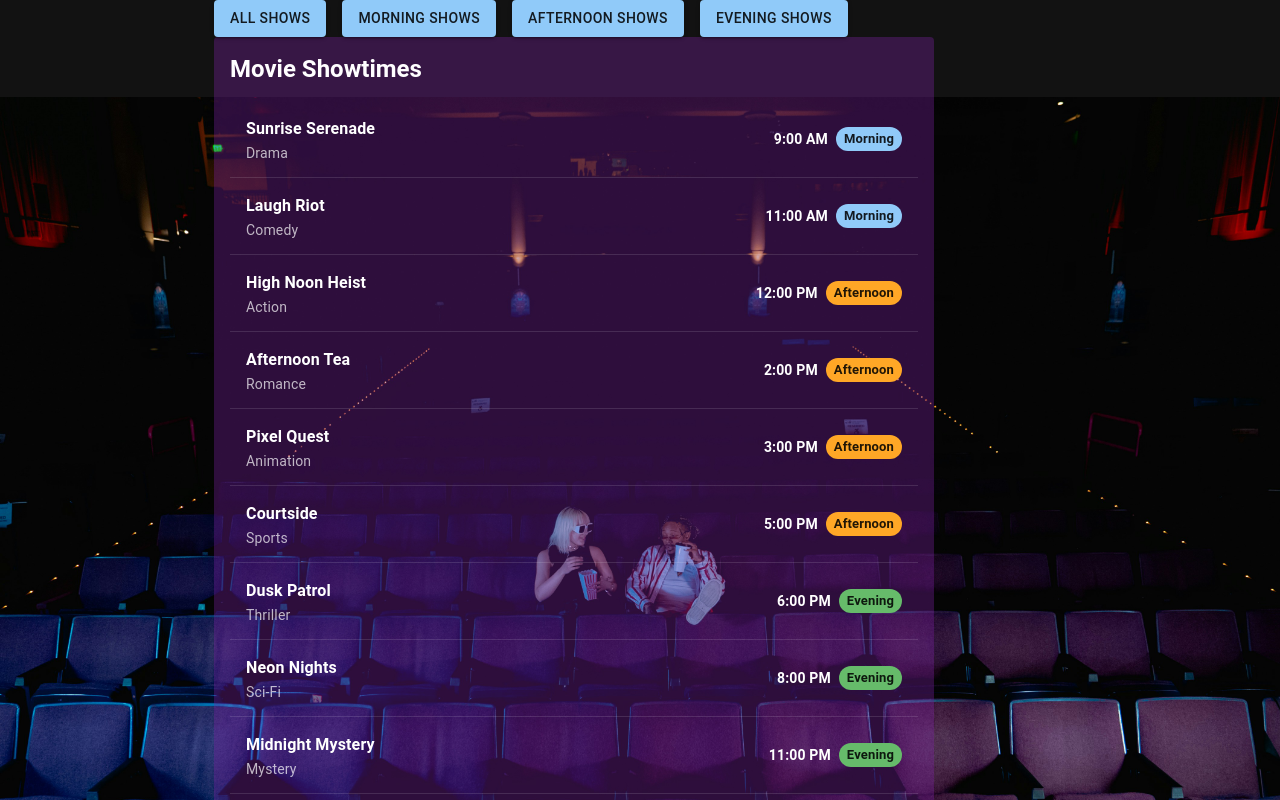
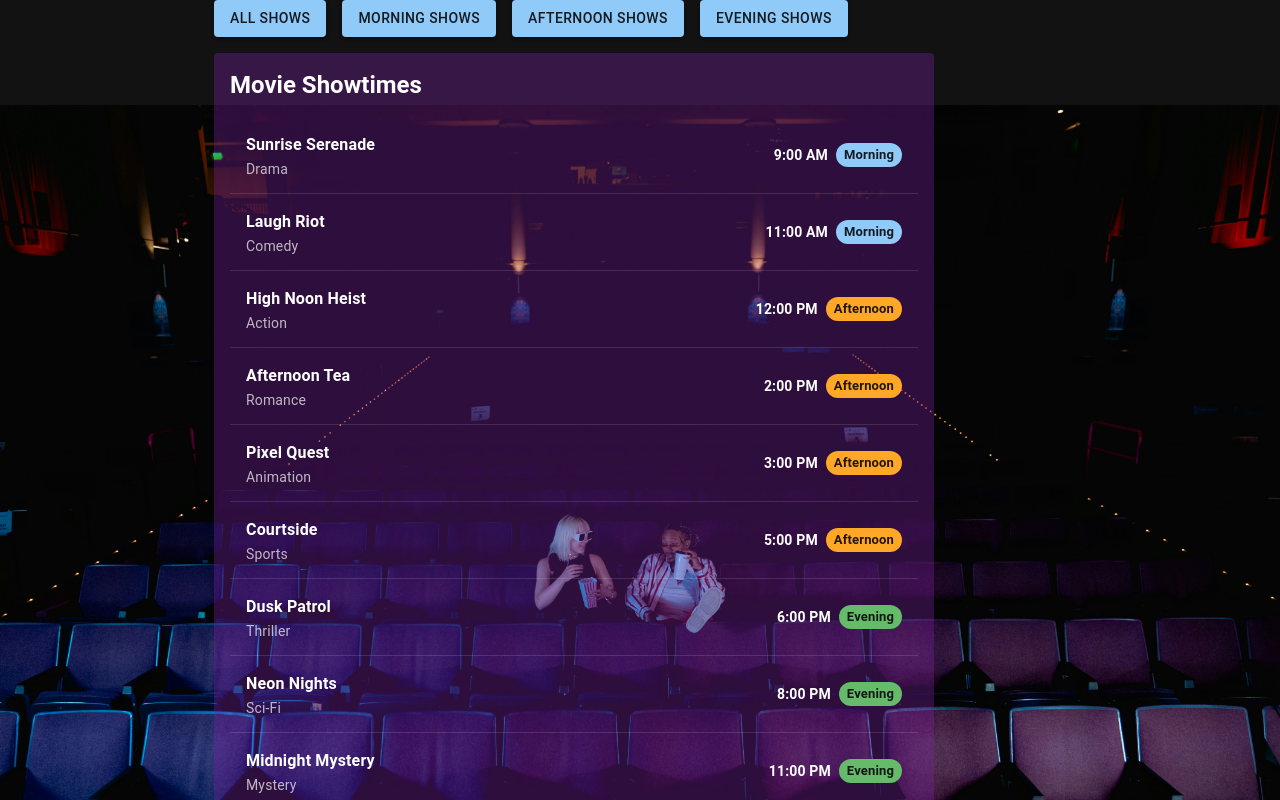
Before and after one commit to carinadieselDVT/movies-showtime, a React (Vite) app: page / in a window 1280 px wide. Shown: the top 800 px of the page. Built offline with nearby package versions, Linux system fonts and the light colour scheme.

Commit message:
chore: Added padding

```diff
--- a/src/components/Navbar.tsx
+++ b/src/components/Navbar.tsx
@@ -6,7 +6,7 @@ import { Link as RouterLink } from "react-router";
 export default function Navbar() {
   return (
     <header>
-      <nav style={{ display: "flex", gap: "16px" }}>
+      <nav style={{ display: "flex", gap: "16px", paddingBottom: "16px" }}>
         {/* Optional TODO : Refactor to make these buttons their own components */}
         {/* Selected buttons should have active state */}
         <Button variant="contained" component={RouterLink} to="/">
```
